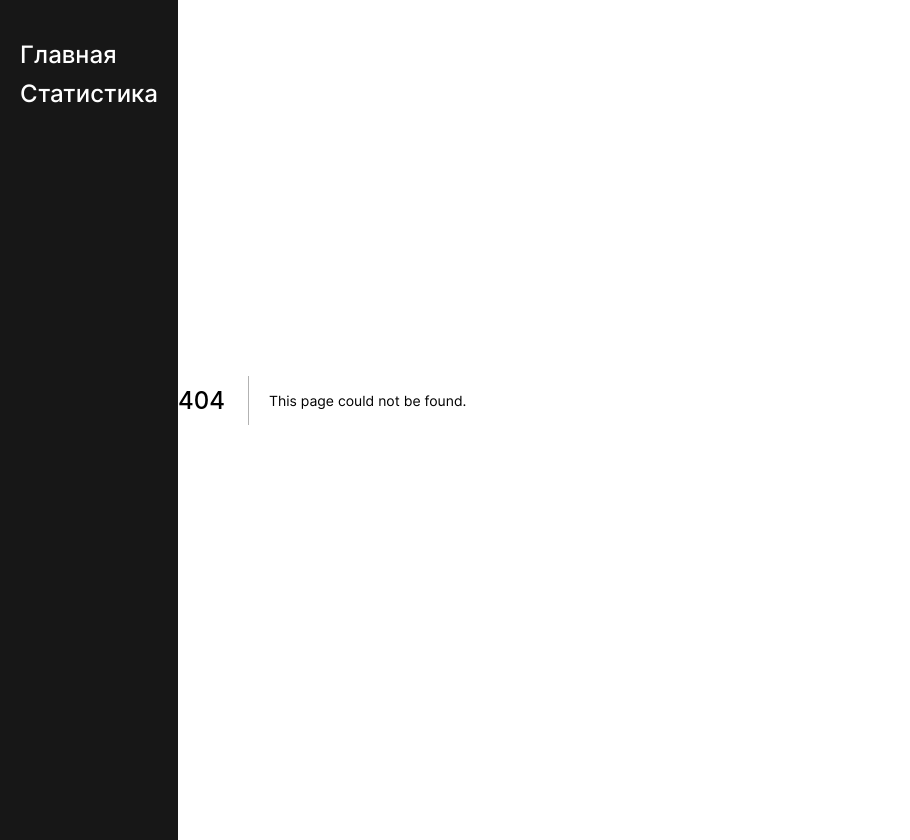
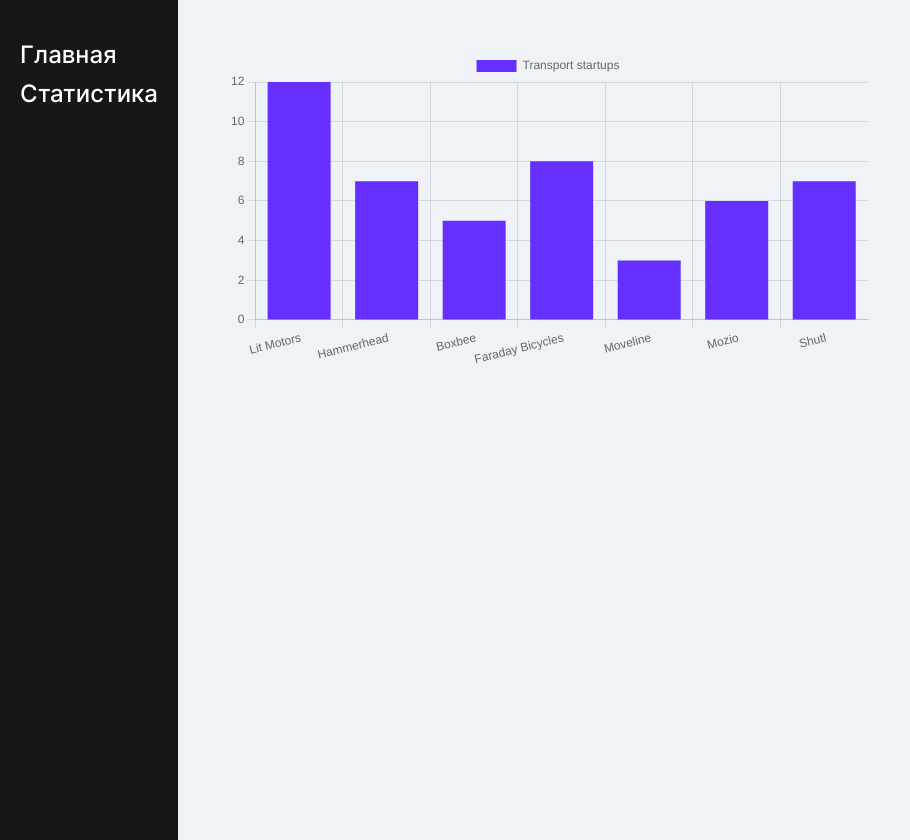
Before and after one commit to Cup-Team/drivehack-web, a Next.js app in the folder frontend/drive-hack/: page /stats in a window 1280 px wide. Before the commit this address had no page. Shown: the whole page, without its empty margins (0-910 px from the left). Built offline with nearby package versions, Linux system fonts and the light colour scheme.

Commit message:
feat(frontend): add stats

```diff
--- a/frontend/drive-hack/components/Sidebar.js
+++ b/frontend/drive-hack/components/Sidebar.js
@@ -31,7 +31,7 @@
             ))}
           </nav>
         </aside>
-        {children}
+        <div className={styles.mainWrapper}>{children}</div>
       </main>
     </>
   );
--- /dev/null
+++ b/frontend/drive-hack/components/Stats/Stats.js
@@ -0,0 +1,48 @@
+import { Bar } from "react-chartjs-2";
+import {
+  Chart as ChartJS,
+  CategoryScale,
+  LinearScale,
+  BarElement,
+  Title,
+  Tooltip,
+  Legend,
+} from "chart.js";
+
+ChartJS.register(
+  CategoryScale,
+  LinearScale,
+  BarElement,
+  Title,
+  Tooltip,
+  Legend
+);
+const labels = [
+  "Lit Motors",
+  "Hammerhead",
+  "Boxbee",
+  "Faraday Bicycles",
+  "Moveline",
+  "Mozio",
+  "Shutl",
+];
+const data = {
+  labels: labels,
+  datasets: [
+    {
+      label: "Transport startups",
+      data: [12, 7, 5, 8, 3, 6, 7],
+      backgroundColor: "#652FFF",
+    },
+  ],
+};
+
+const Stats = () => {
+  return (
+    <div style={{ width: "50vw" }}>
+      <Bar data={data} />
+    </div>
+  );
+};
+
+export default Stats;
--- /dev/null
+++ b/frontend/drive-hack/components/Stats/index.js
@@ -0,0 +1,3 @@
+import Stats from "./Stats";
+
+export default Stats;
--- a/frontend/drive-hack/package.json
+++ b/frontend/drive-hack/package.json
@@ -9,8 +9,10 @@
     "lint": "next lint"
   },
   "dependencies": {
+    "chart.js": "^3.9.1",
     "next": "12.2.5",
     "react": "18.2.0",
+    "react-chartjs-2": "^4.3.1",
     "react-dom": "18.2.0",
     "redaxios": "^0.5.1",
     "swr": "^1.3.0"
--- /dev/null
+++ b/frontend/drive-hack/pages/stats/index.js
@@ -0,0 +1,5 @@
+import Stats from "../../components/Stats";
+
+export default function StatsPage() {
+  return <Stats />;
+}
--- a/frontend/drive-hack/styles/Main.module.css
+++ b/frontend/drive-hack/styles/Main.module.css
@@ -1,13 +1,8 @@
 .card,
-.mainWrapper,
 .stats,
 .statsWrapper,
 .additional {
   display: flex;
-}
-
-.mainWrapper {
-  margin: 50px;
 }
 
 .card {
--- a/frontend/drive-hack/styles/Sidebar.module.css
+++ b/frontend/drive-hack/styles/Sidebar.module.css
@@ -1,6 +1,7 @@
-/* .logo {
-  margin: 30px;
-} */
+.mainWrapper {
+  display: flex;
+  margin: 50px;
+}
 
 .activeLink {
   text-decoration-line: underline;
```
Also changed, not shown: frontend/drive-hack/components/Main/Main.js (+3 -4 lines), 1 other file (tests, documents, lock files or other folders).
